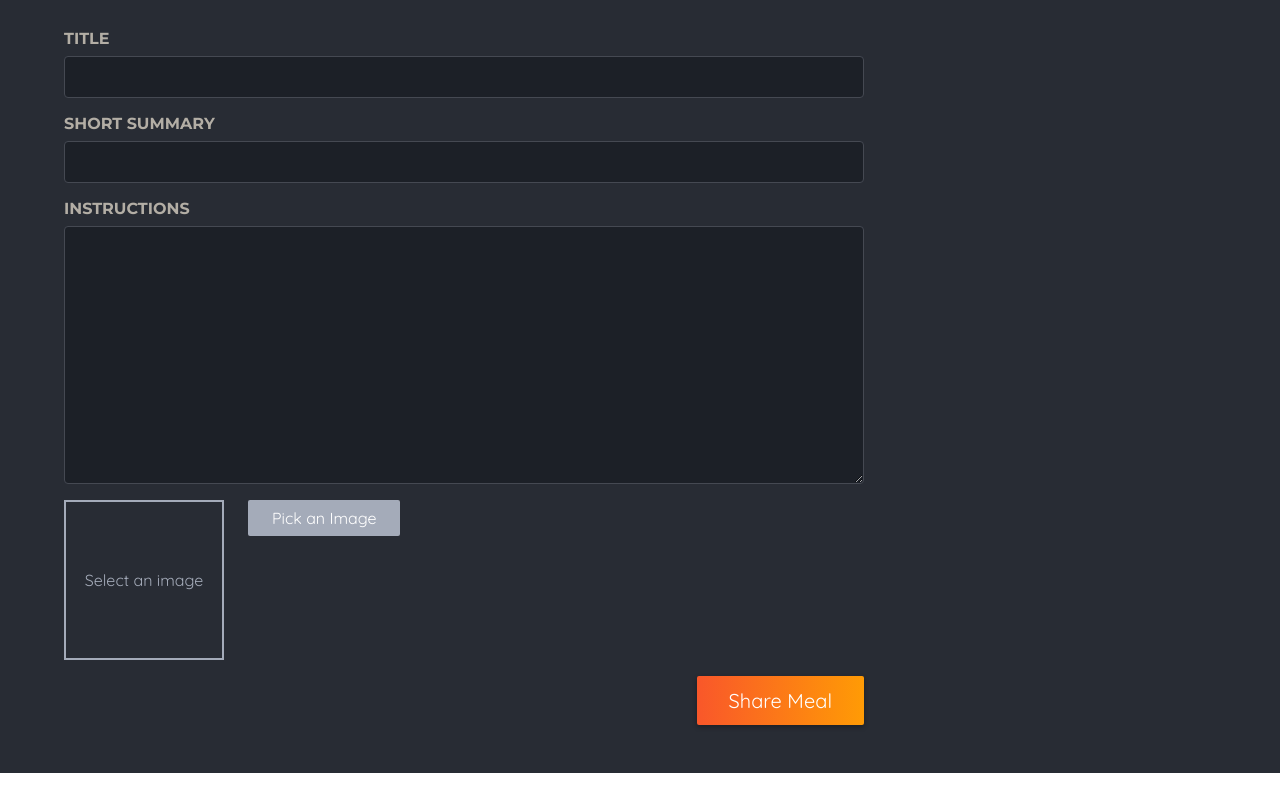
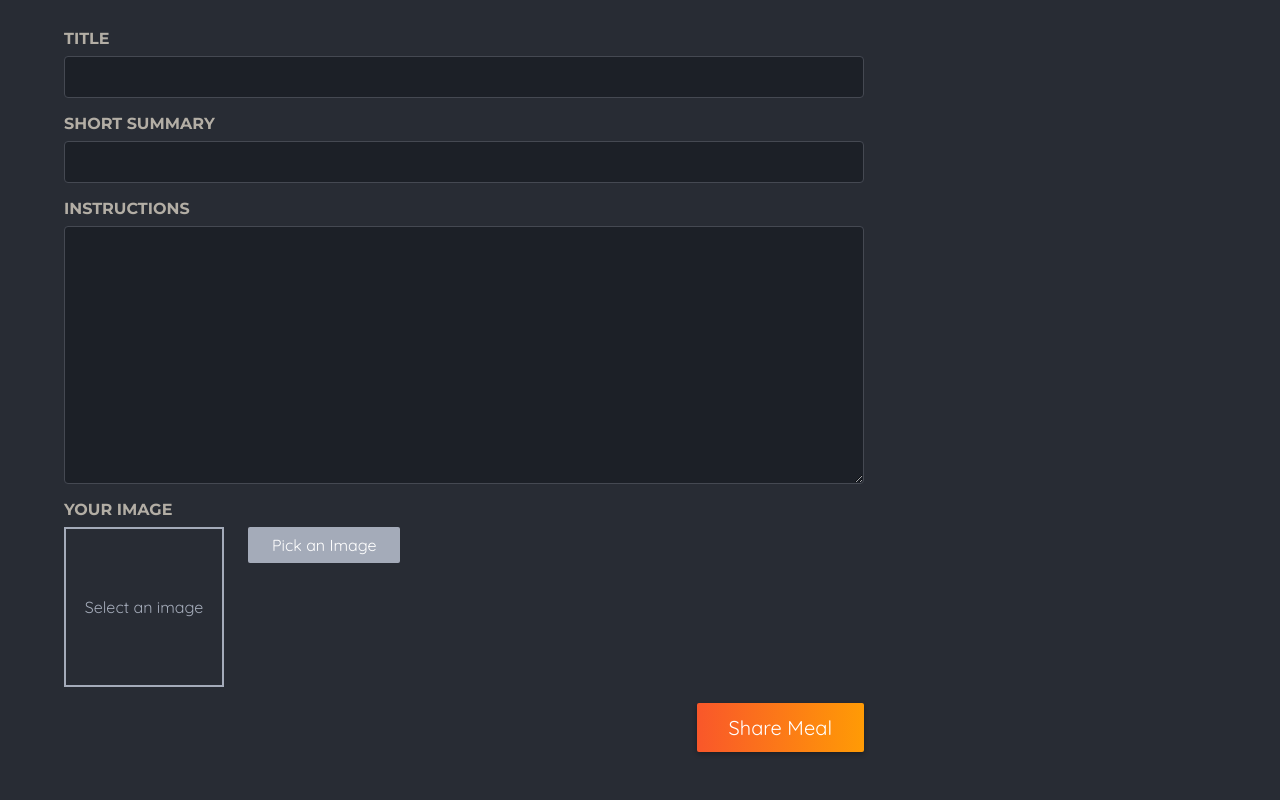
Before and after one commit to Koigor97/nextjs, a Next.js app in the folder foodie/: page /meals/share in a window 1280 px wide. Shown: the part 480-1280 px from the top of the page. Before the commit the page ends 1253 px from the top, so only its background shows below. Built offline with nearby package versions, Linux system fonts and the light colour scheme.

Commit message:
add the form handler submit

```diff
--- a/foodie/app/meals/page.jsx
+++ b/foodie/app/meals/page.jsx
@@ -19,7 +19,7 @@ function MealsPage() {
         </h1>
         <p>Cook your favorite recipe</p>
         <p className={styles.cta}>
-          <Link href={styles.cta}>Share your favorite recipe</Link>
+          <Link href={"/meals/share"}>Share your favorite recipe</Link>
         </p>
       </header>
 
--- a/foodie/app/meals/share/page.jsx
+++ b/foodie/app/meals/share/page.jsx
@@ -1,6 +1,6 @@
-import Link from "next/link";
 import styles from "./page.module.css";
 import ImagePicker from "@/components/meals/image-picker";
+import { handleMealShareForm } from "@/lib/actions";
 
 function MealSharePage() {
   return (
@@ -12,7 +12,7 @@ function MealSharePage() {
         <p>Or any other meal you feel needs sharing!</p>
       </header>
       <main className={styles.main}>
-        <form className={styles.form}>
+        <form className={styles.form} action={handleMealShareForm}>
           <div className={styles.row}>
             <p>
               <label htmlFor="name">Your name</label>
@@ -40,7 +40,7 @@ function MealSharePage() {
               required
             ></textarea>
           </p>
-          <ImagePicker />
+          <ImagePicker label={"Your Image"} name={"image"} />
           <p className={styles.actions}>
             <button type="submit">Share Meal</button>
           </p>
```
